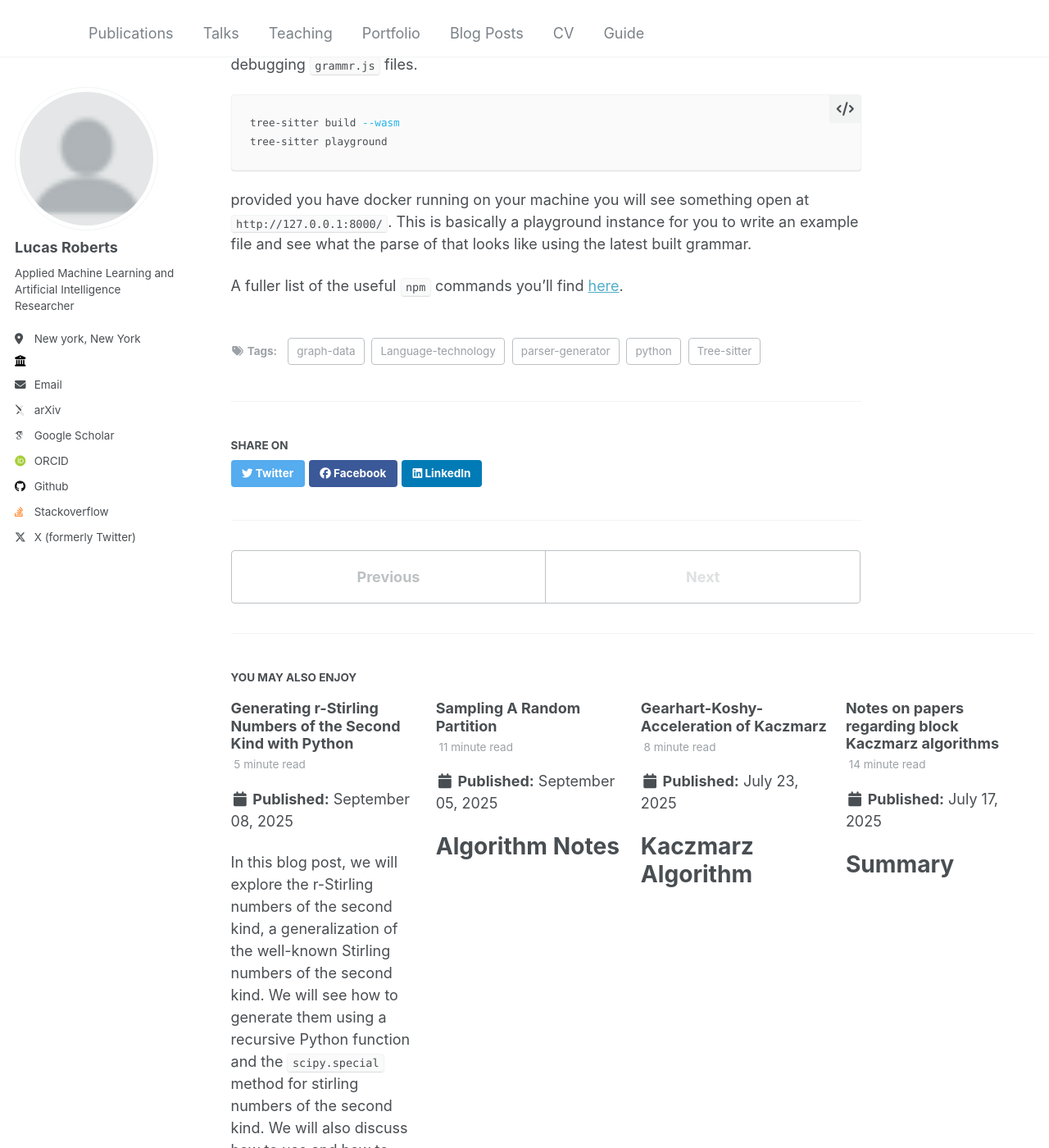
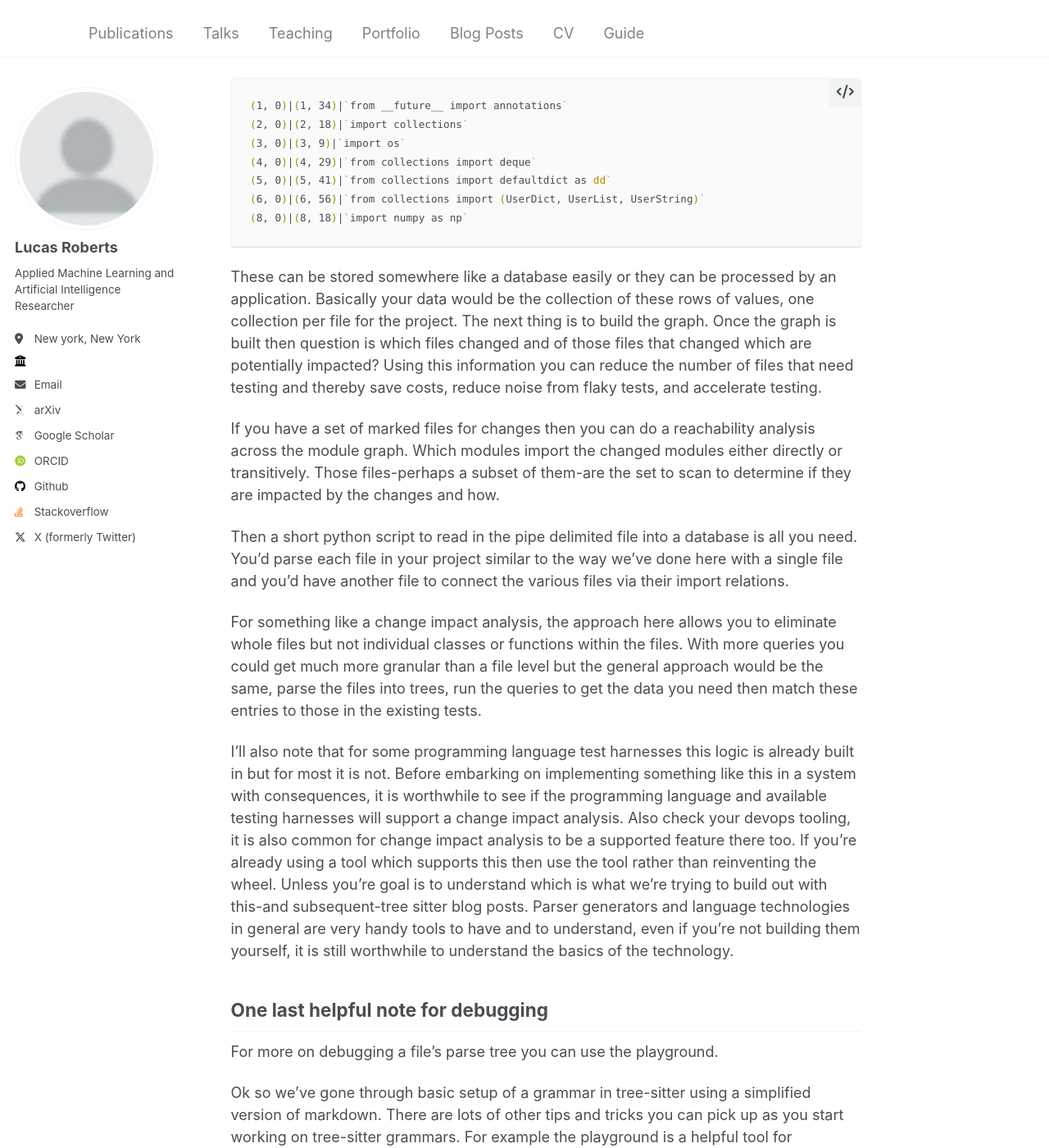
Before and after one commit to rlucas7/rlucas7.github.io, a Jekyll site: the page built from _posts/2025-10-30-tree-sitter-module-graph-blog.md, in a window 1280 px wide and 1400 px high, scrolled down 7083 px. Shown: the whole window at 82% size. Built offline with Jekyll 4.4.1, drawn with Linux system fonts in a browser that asks for light colours; some web fonts are replaced; some of the changed text lies outside the part shown.

Commit message:
cleanup blog post

````diff
--- a/_posts/2025-10-30-tree-sitter-module-graph-blog.md
+++ b/_posts/2025-10-30-tree-sitter-module-graph-blog.md
@@ -11,6 +11,38 @@ tags:
 ---
 
 #  Using tree-sitter queries to generate module graphs
+
+You might be wondering why you would care about this information so here is some motivation.
+
+In source code (static) analysis it's common to build graphs of various data produced by parsing code.
+The data from the code parsing is used to construct a graph and from the graph you can make certain analyses.
+One example you could imagine is the "unused import" notice inside a file in your IDE, or across in an entire
+project. How would you determine that the import is unused? Firsy you'd need to confirm that the import is not used
+in this file. Then you'd want to check the other files as well.
+
+By building a graph where each node is a file and each node has some properties like imported items as done here,
+we can do a BFS or a DFS of the source files of the project (the graph) and determine whether the import is used transitively.
+If it is then we might want to push the import to the particular module which uses the import directly.
+Doing so makes our code more readable and also more efficient because we eschew unnecessary imports.
+
+
+Some other applications:
+
+1) Change impact analysis tooling
+2) Library splitting/partitioning
+
+
+For  (1) a change impact analysis is an answer to the question, "if I change this in X where else in library Y will be impacted?"
+Applications include reducing the test harness runtime and load by removing tests which would not be reachable by the given change.
+Also for maintainenance of code you might want to know which other places in the code would be impacted if you (say) delete an argument
+in a function's signature. Many other examples are possible.
+
+For (2) you could build the full graph and notice that there are isolated components or weakly connected components by visually inspecting
+the graph after building. Perhaps immediately or perhaps with some small refactor you can simplify the functionality and reduce your package
+complexity by using 2 packages rather than 1. It might seem counter intuitive but this is sometimes helpful to reduce loads-especially if
+coupled with something like the change impact analysis in (1).
+
+Now let's move on and see how we can get this data from a collection of source code.
 
 ## installation
 I'm on a mac so I do:
@@ -88,11 +120,21 @@ It will look something like this:
   (comment [10, 0] - [10, 16]))
 ```
 
-I say "something like" because the line numbers might be off a bit if you try to reproduce this locally. The 2-tuples are the starting row and column of the text file and the ending row and column of the node. Eg. `module [0, 0] - [11, 0]` means the module has 11 lines starting at the 0th line and ending at the 10th.
-In my vim editor the numbering starts at 1 and goes to 11 your mileage may vary.
+I say "something like" because the line numbers might be off a bit if you try to reproduce this locally.
+The 2-tuples are the starting row and column of the text file and the ending row and column of the node.
+For example,  `module [0, 0] - [11, 0]` means the module has 11 lines starting at the 0th line and ending
+at the 10th. In my vim editor the numbering starts at 1 and goes to 11-your mileage may vary.
 
-Ok now let's execute some queries on the node to extract out information that we want.
+One important thing to study in the parse tree above is that each node has a particular type.
+For example there are `function_definition` nodes which are the root of a tree that contains a python
+function. The subtree of a `function_definition` node contains things related to that function, like
+the body of the function, the parameters, the function name, etc. Similarly the import statements
+are nodes in the tree as well. The indentation in the listing is for visual appeal and readability.
+
+Ok now let's execute some queries on the tree to extract out information that we want.
 To do this with the tree-sitter cli we need to use a second file which stores the queries we want to execute.
+
+The queries are in scheme so we write a `queries.scm` file for what we want to query.
 
 ```sh
 # queries.scm
@@ -191,43 +233,29 @@ example.py
     capture: 0 - import.statement, start: (6, 0), end: (6, 18), text: `import numpy as np`
 ```
 
-You might be wondering why you would care about this information.
+Now this gives us what we want which is for each python file we want to be able to determine which other packages or files
+are imported in a given file. The module graph is then a graph of the python files (the nodes in the graph) and the import
+statements represent edges to other files (modules is the python nomenclature for a `.py` file). When you build a module
+graph you can add further logic to restrict the nodes and edges to only the files in the package or repository you are studying
+via walking the root of the current package directory and building a set out of those files and some additional logic to filter
+known packages, both builtings like `collections` and 3rd party ones like `numpy`. There would be some work to get that filtering logic
+to a reasonable state but this is the general approach.
 
-In source code (static) analysis it's common to build graphs of various data in a bunch of code and then using
-these graphs you can make certain determinations, e.g. think the "unused import" inside a file, or in an entire
-project. How would you determine that the import is unused? Firsy you'd need to confirm that the import is not used
-in this file. Then you'd want to check the other files as well.
-
-By building a graph where each node is a file and each node has some properties like imported items as done here,
-we can do a BFS or a DFS of the source files of the project (the graph) and determine whether the import is used transitively.
-If it is then we might want to push the import to the particular module which uses the import directly.
-Doing so makes our code more readable and also more efficient because we eschew unnecessary imports.
-
-
-Some other applications:
-
-1) Change impact analysis tooling
-2) Library splitting/partitioning
-
-
-For  (1) a change impact analysis is an answer to the question, "if I change this in X where else in library Y will be impacted?"
-Applications include reducing the test harness runtime and load by removing tests which would not be reachable by the given change.
-Also for maintainenance of code you might want to know which other places in the code would be impacted if you (say) delete an argument
-in a function's signature. Many other examples are possible.
-
-For (2) you could build the full graph and notice that there are isolated components or weakly connected components by visually inspecting
-the graph after building. Perhaps immediately or perhaps with some small refactor you can simplify the functionality and reduce your package
-complexity by using 2 packages rather than 1. It might seem counter intuitive but this is sometimes helpful to reduce loads-especially if
-coupled with something like the change impact analysis in (1).
+To generate a short list of the imports on any given python file you can then run
 
 ```sh
 tree-sitter query tsp_queries.scm example.py | grep capture | awk -F: '{sub("start", "|", $2) sub(", end", "|", $3) sub(", text", "|", $4) $5; print}' | python3 handler.py
 ```
+replacing the `example.py` with the python file you want to parse. The `handler.py` is a simple cli tool I wrote to make this
+bit of parsing simpler.
 
-will puth the stuff into a pipe splittable format that can be sent into use by a downstream application via a pipe delimited file.
-For building a change impact tool you'd want some fully fledged programming language like python.
+Executing the line above will puth the stuff into a pipe splittable format that can be sent into
+use by a downstream application via a pipe delimited file.
 
-The contents of `handler.py` are simply
+For building a change impact tool you'd want some fully fledged programming language like python
+to implement further processing and to connect it to a database.
+
+The contents of the `handler.py` file are
 
 ```python
 #!/usr/bin/env python3
@@ -259,14 +287,31 @@ and the output looks like:
 
 These can be stored somewhere like a database easily or they can be processed by an application.
 Basically your data would be the collection of these rows of values, one collection per file for the project.
-The next thing is to build the graph. Once the graph is built then question is which files changed and of those files
-that changed what is impacted?
+The next thing is to build the graph. Once the graph is built then question is which files changed and
+of those files that changed which are potentially impacted? Using this information you can reduce the number
+of files that need testing and thereby save costs, reduce noise from flaky tests, and accelerate testing.
 
 If you have a set of marked files for changes then you can do a reachability analysis across the module graph.
 Which modules import the changed modules either directly or transitively.
-All those files are the limited set to scan to determine if they are impacted by the changes and how.
+Those files-perhaps a subset of them-are the set to scan to determine if they are impacted by the changes and how.
 
-The a short python script to read in the pipe delimited file into a database is all you need.
+Then a short python script to read in the pipe delimited file into a database is all you need.
+You'd parse each file in your project similar to the way we've done here with a single file and you'd
+have another file to connect the various files via their import relations.
+
+For something like a change impact analysis, the approach here allows you to eliminate whole files but not individual
+classes or functions within the files. With more queries you could get much more granular than a file level but the
+general approach would be the same, parse the files into trees, run the queries to get the data you need then
+match these entries to those in the existing tests.
+
+I'll also note that for some programming language test harnesses
+this logic is already built in but for most it is not. Before embarking on implementing something like this in a system
+with consequences, it is worthwhile to see if the programming language and available testing harnesses will support a
+change impact analysis. Also check your devops tooling, it is also common for change impact analysis to be a supported
+feature there too. If you're already using a tool which supports this then use the tool rather than reinventing the
+wheel. Unless you're goal is to understand which is what we're trying to build out with this-and subsequent-tree sitter
+blog posts. Parser generators and language technologies in general are very handy tools to have and to understand,
+even if you're not building them yourself, it is still worthwhile to understand the basics of the technology.
 
 ## One last helpful note for debugging
 
@@ -282,8 +327,18 @@ tree-sitter playground
 ```
 
 provided you have docker running on your machine you will see something open at `http://127.0.0.1:8000/`.
-This is basically a playground instance for you to write an example file and see what the parse of that
+This is basically a local playground instance for you to write an example file and see what the parse of that
 looks like using the latest built grammar.
+
+This is especially helpful when your building out custom parsers for your language but can also be helpful
+if you have some malformatted source code and you're trying to understand why the parse tree that is being
+generated is not what you want or expect.
 
 A fuller list of the useful
 `npm` commands you'll find [here](https://github.com/Inferara/tree-sitter-inference/blob/639510ac55d561a0f81717d3e27e476d00422485/package.json#L30).
+
+## Future posts
+
+A future post I'm working on will take a look at writing a custom grammar and parser generator using
+tree-sitter. In that post knowing the basics from this post are both useful from a capability perspective
+as well as from a developing perspective.
````
